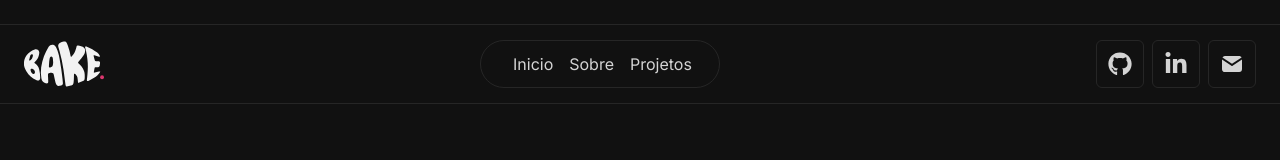
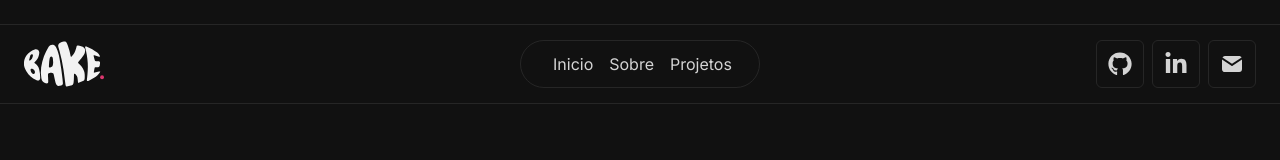
Before and after one commit to keevds/my-site, a React (Create React App) app: page / in a window 1280 px wide. Shown: the top 160 px of the page. Built offline with nearby package versions, Linux system fonts and the light colour scheme.

Commit message:
Header centralizado

```diff
--- a/src/Components/Header.js
+++ b/src/Components/Header.js
@@ -9,7 +9,7 @@ export default function Header() {
         <div class="flex items-center justify-between mt-6 border-y border-neutral-800 h-20 px-6">
             <img src={logo} alt="Logo" class="size-20" />
             <nav
-                class="hidden s:flex items-center justify-between pr-8 pl-8 space-x-4 w-60 h-12 border
+                class="hidden s:flex items-center justify-between ml-20 pr-8 pl-8 space-x-4 w-60 h-12 border
             border-neutral-800 rounded-full"
             >
                 <a href="/">
```
